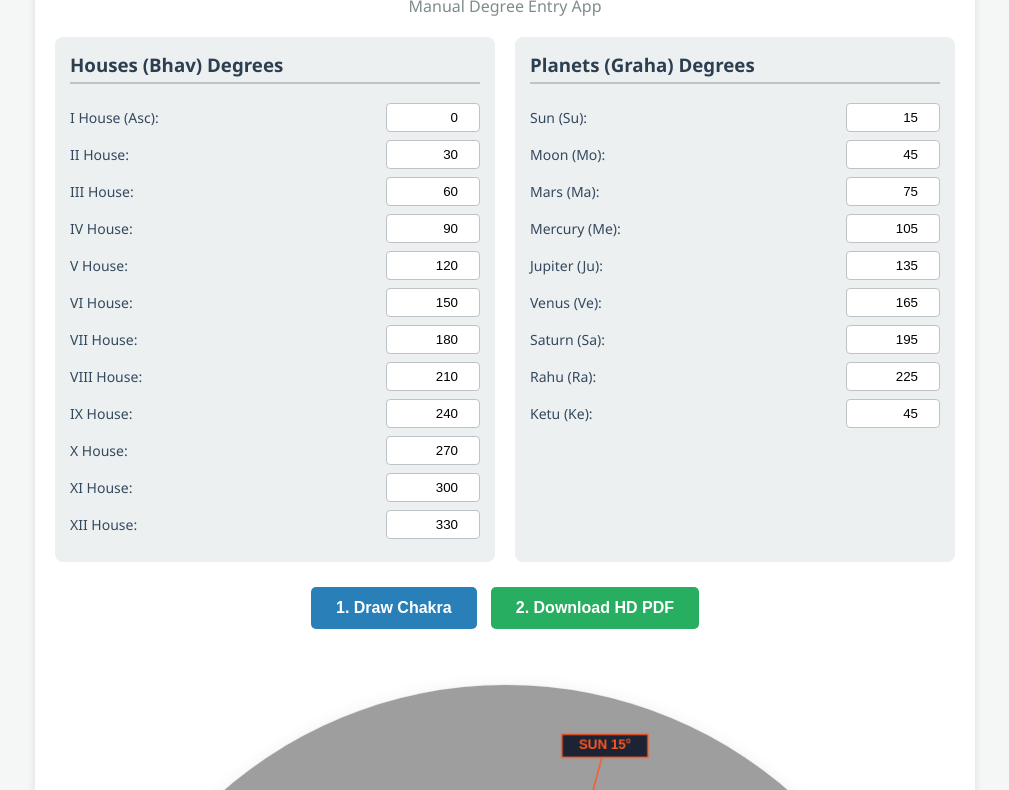
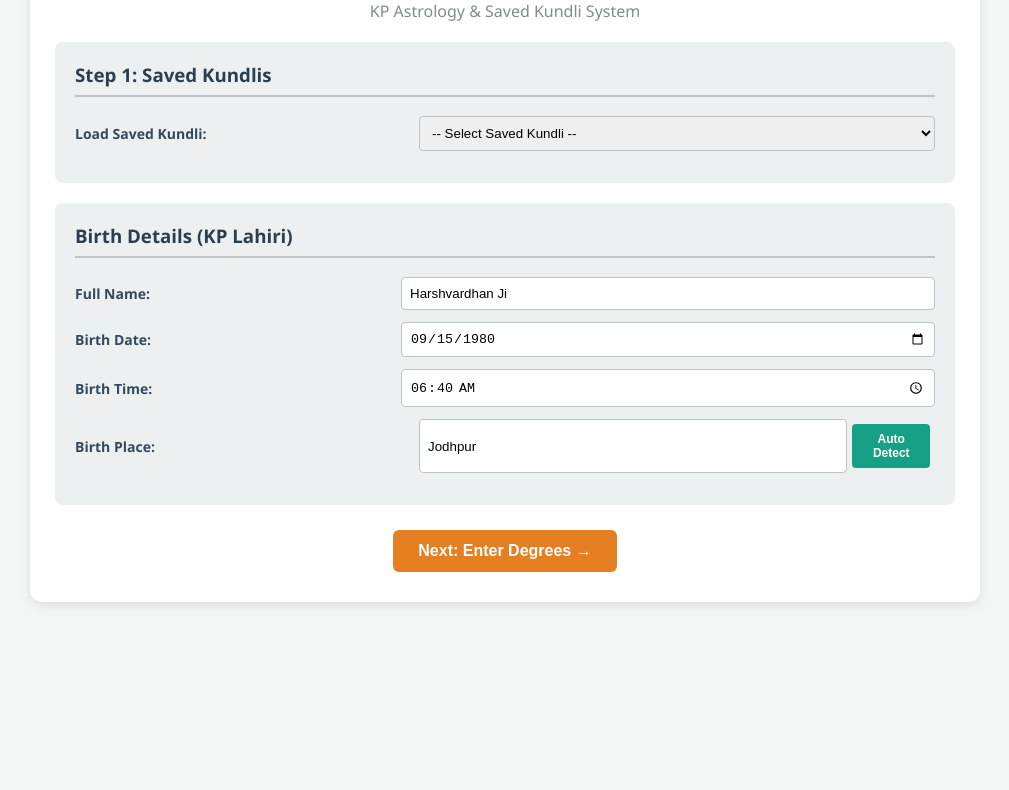
Before and after one commit to gulablohani9-ui/Vastu-chkra-kundli, a website: page src/index.html in a window 1280 px wide. Shown: the part 125-915 px from the top of the page, without its empty margins (135-1144 px from the left). After the commit the page ends 800 px from the top, so only its background shows below. Drawn offline with Linux system fonts and the light colour scheme.

Commit message:
Update index.html

```diff
--- a/src/index.html
+++ b/src/index.html
@@ -3,40 +3,90 @@
 <head>
     <meta charset="UTF-8">
     <meta name="viewport" content="width=device-width, initial-scale=1.0">
-    <title>Astro Vastu Chakra Generator</title>
+    <title>Ghani Astro Vastu Chakra</title>
     <style>
         body { font-family: 'Segoe UI', Tahoma, Geneva, Verdana, sans-serif; background: #f4f7f6; margin: 0; padding: 20px; text-align: center; }
-        .container { max-width: 900px; margin: auto; background: white; padding: 20px; border-radius: 10px; box-shadow: 0 4px 8px rgba(0,0,0,0.1); }
+        .container { max-width: 900px; margin: auto; background: white; padding: 25px; border-radius: 12px; box-shadow: 0 4px 12px rgba(0,0,0,0.1); }
         h1 { color: #d35400; margin-bottom: 5px; }
         p { color: #7f8c8d; margin-bottom: 20px; }
-        .grid { display: grid; grid-template-columns: 1fr 1fr; gap: 20px; text-align: left; margin-bottom: 20px; }
-        .input-group { background: #ecf0f1; padding: 15px; border-radius: 8px; }
-        .input-group h3 { margin-top: 0; color: #2c3e50; border-bottom: 2px solid #bdc3c7; padding-bottom: 5px; }
-        .field { display: flex; justify-content: space-between; align-items: center; margin-bottom: 8px; }
-        label { font-size: 14px; color: #34495e; font-weight: 500; }
-        input { width: 80px; padding: 6px; border: 1px solid #bdc3c7; border-radius: 4px; text-align: right; }
-        .btn-group { margin-top: 20px; }
-        button { background: #2980b9; color: white; border: none; padding: 12px 25px; font-size: 16px; border-radius: 5px; cursor: pointer; margin: 5px; transition: 0.3s; font-weight: bold; }
+
+        .screen { display: none; text-align: left; }
+        .screen.active { display: block; }
+
+        .card { background: #ecf0f1; padding: 20px; border-radius: 8px; margin-bottom: 20px; }
+        .card h3 { margin-top: 0; color: #2c3e50; border-bottom: 2px solid #bdc3c7; padding-bottom: 8px; display: flex; justify-content: space-between; align-items: center; }
+        .field { display: flex; justify-content: space-between; align-items: center; margin-bottom: 12px; }
+        label { font-size: 14px; color: #34495e; font-weight: 600; }
+        input, select { width: 60%; padding: 8px; border: 1px solid #bdc3c7; border-radius: 4px; }
+
+        .btn-location { background: #16a085; color: white; border: none; padding: 8px 12px; font-size: 12px; border-radius: 4px; cursor: pointer; margin-left: 5px; font-weight: bold; }
+        .btn-location:hover { background: #1abc9c; }
+
+        .grid-cols { display: grid; grid-template-columns: 1fr 1fr; gap: 20px; }
+
+        .btn-group { margin-top: 20px; text-align: center; }
+        button { background: #2980b9; color: white; border: none; padding: 12px 25px; font-size: 16px; border-radius: 6px; cursor: pointer; margin: 5px; font-weight: bold; transition: 0.3s; }
         button:hover { background: #3498db; }
+        .btn-next { background: #e67e22; }
+        .btn-next:hover { background: #d35400; }
         .btn-pdf { background: #27ae60; }
         .btn-pdf:hover { background: #2ecc71; }
-        #pdf-content { margin-top: 30px; background: white; display: inline-block; padding: 20px; border-radius: 10px; }
-        canvas { max-width: 100%; height: auto; border: 1px solid #ecf0f1; border-radius: 50%; box-shadow: 0 0 15px rgba(0,0,0,0.05); }
+        .btn-save { background: #8e44ad; }
+        .btn-save:hover { background: #9b59b6; }
+        .btn-back { background: #7f8c8d; }
+        .btn-back:hover { background: #636e72; }
+
+        #preview-box { text-align: center; margin-top: 15px; background: #050505; padding: 15px; border-radius: 8px; }
+        canvas { max-width: 100%; height: auto; border-radius: 50%; box-shadow: 0 0 20px rgba(56, 189, 248, 0.3); }
 
         @media (max-width: 600px) {
-            .grid { grid-template-columns: 1fr; }
+            .grid-cols { grid-template-columns: 1fr; }
+            .field { flex-direction: column; align-items: flex-start; }
+            input, select { width: 100%; margin-top: 5px; }
         }
     </style>
 </head>
 <body>
     <div class="container">
-        <h1>Astro Vastu Chakra</h1>
-        <p>Manual Degree Entry App</p>
+        <h1>Ghani Astro Vastu</h1>
+        <p>KP Astrology & Saved Kundli System</p>
 
-        <div class="grid">
-            <div class="input-group">
-                <h3>Houses (Bhav) Degrees</h3>
-                <div class="field"><label>I House (Asc):</label><input type="number" id="h1" value="0"></div>
+        <!-- SCREEN 1: Birth Details & Saved Kundlis -->
+        <div id="screen1" class="screen active">
+            <div class="card">
+                <h3>Step 1: Saved Kundlis</h3>
+                <div class="field">
+                    <label>Load Saved Kundli:</label>
+                    <select id="saved-kundli-list" onchange="loadSelectedKundli()">
+                        <option value="">-- Select Saved Kundli --</option>
+                    </select>
+                </div>
+            </div>
+
+            <div class="card">
+                <h3>Birth Details (KP Lahiri)</h3>
+                <div class="field"><label>Full Name:</label><input type="text" id="b_name" value="Harshvardhan Ji"></div>
+                <div class="field"><label>Birth Date:</label><input type="date" id="b_date" value="1980-09-15"></div>
+                <div class="field"><label>Birth Time:</label><input type="time" id="b_time" value="06:40"></div>
+                <div class="field">
+                    <label>Birth Place:</label>
+                    <div style="display: flex; width: 60%;">
+                        <input type="text" id="b_place" value="Jodhpur" style="width: 100%;">
+                        <button type="button" class="btn-location" onclick="getAutoLocation()">Auto Detect</button>
+                    </div>
+                </div>
+            </div>
+            <div class="btn-group">
+                <button class="btn-next" onclick="goToScreen(2)">Next: Enter Degrees &rarr;</button>
+            </div>
+        </div>
+
+        <!-- SCREEN 2: House & Planet Degrees Input -->
+        <div id="screen2" class="screen">
+            <div class="grid-cols">
+                <div class="card">
+                    <h3>Step 2A: Houses (Bhav) Degrees</h3>
+                    <div class="field"><label>I House:</label><input type="number" id="h1" value="0"></div>
                     <div class="field"><label>II House:</label><input type="number" id="h2" value="30"></div>
                     <div class="field"><label>III House:</label><input type="number" id="h3" value="60"></div>
                     <div class="field"><label>IV House:</label><input type="number" id="h4" value="90"></div>
@@ -49,8 +99,8 @@
                     <div class="field"><label>XI House:</label><input type="number" id="h11" value="300"></div>
                     <div class="field"><label>XII House:</label><input type="number" id="h12" value="330"></div>
                 </div>
-            <div class="input-group">
-                <h3>Planets (Graha) Degrees</h3>
+                <div class="card">
+                    <h3>Step 2B: Planets (Graha) Degrees</h3>
                     <div class="field"><label>Sun (Su):</label><input type="number" id="p_su" value="15"></div>
                     <div class="field"><label>Moon (Mo):</label><input type="number" id="p_mo" value="45"></div>
                     <div class="field"><label>Mars (Ma):</label><input type="number" id="p_ma" value="75"></div>
@@ -62,20 +112,52 @@
                     <div class="field"><label>Ketu (Ke):</label><input type="number" id="p_ke" value="45"></div>
                 </div>
             </div>
-
             <div class="btn-group">
-            <button onclick="drawChakra()">1. Draw Chakra</button>
-            <button class="btn-pdf" onclick="downloadPDF()">2. Download HD PDF</button>
+                <button class="btn-back" onclick="goToScreen(1)">&larr; Back</button>
+                <button class="btn-save" onclick="saveCurrentKundli()">Save Kundli</button>
+                <button class="btn-next" onclick="goToScreen(3)">Next: View Preview &rarr;</button>
+            </div>
         </div>
 
-        <div id="pdf-content">
+        <!-- SCREEN 3: PDF Preview & Download -->
+        <div id="screen3" class="screen">
+            <div class="card" style="text-align: center;">
+                <h3>Step 3: Chakra PDF Preview</h3>
+                <p id="user-summary" style="font-weight: bold; color: #2c3e50;"></p>
+                <div id="preview-box">
                     <canvas id="astroCanvas" width="900" height="900"></canvas>
                 </div>
+            </div>
+            <div class="btn-group">
+                <button class="btn-back" onclick="goToScreen(2)">&larr; Edit Degrees</button>
+                <button class="btn-pdf" onclick="downloadPDF()">Download HD PDF</button>
+            </div>
+        </div>
+
     </div>
 
     <script src="js/app.js"></script>
     <script>
-        window.onload = drawChakra;
+        function getAutoLocation() {
+            if (navigator.geolocation) {
+                navigator.geolocation.getCurrentPosition(async (position) => {
+                    const lat = position.coords.latitude;
+                    const lon = position.coords.longitude;
+                    try {
+                        const response = await fetch(`https://nominatim.openstreetmap.org/reverse?format=json&lat=${lat}&lon=${lon}`);
+                        const data = await response.json();
+                        const city = data.address.city || data.address.town || data.address.state_district || "Jodhpur";
+                        document.getElementById('b_place').value = city;
+                    } catch (e) {
+                        alert("Could not fetch location automatically.");
+                    }
+                }, () => {
+                    alert("Location permission denied.");
+                });
+            } else {
+                alert("Geolocation not supported.");
+            }
+        }
     </script>
 </body>
 </html>
```
Lines whose indentation alone changed are shown as unchanged.
